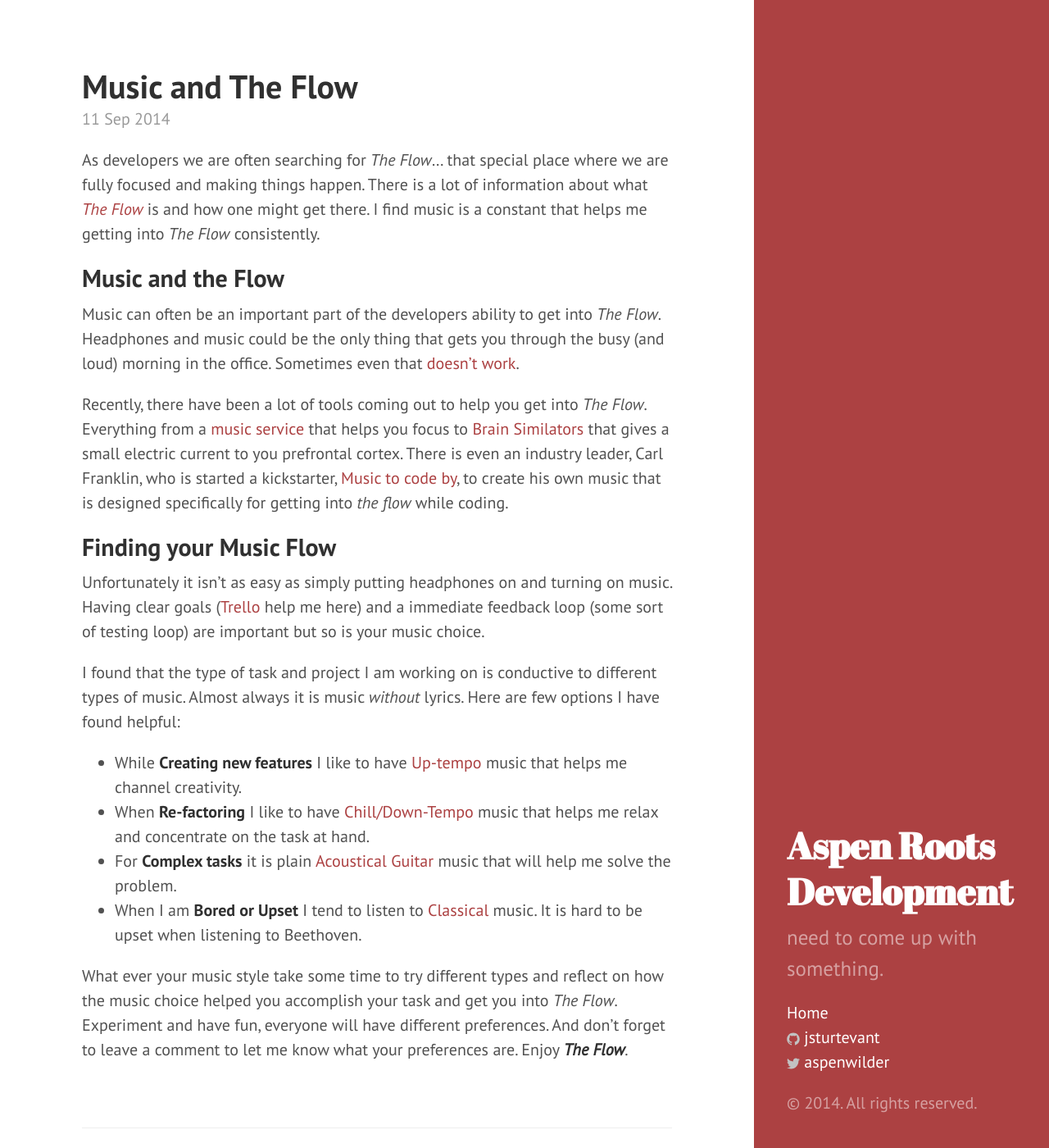
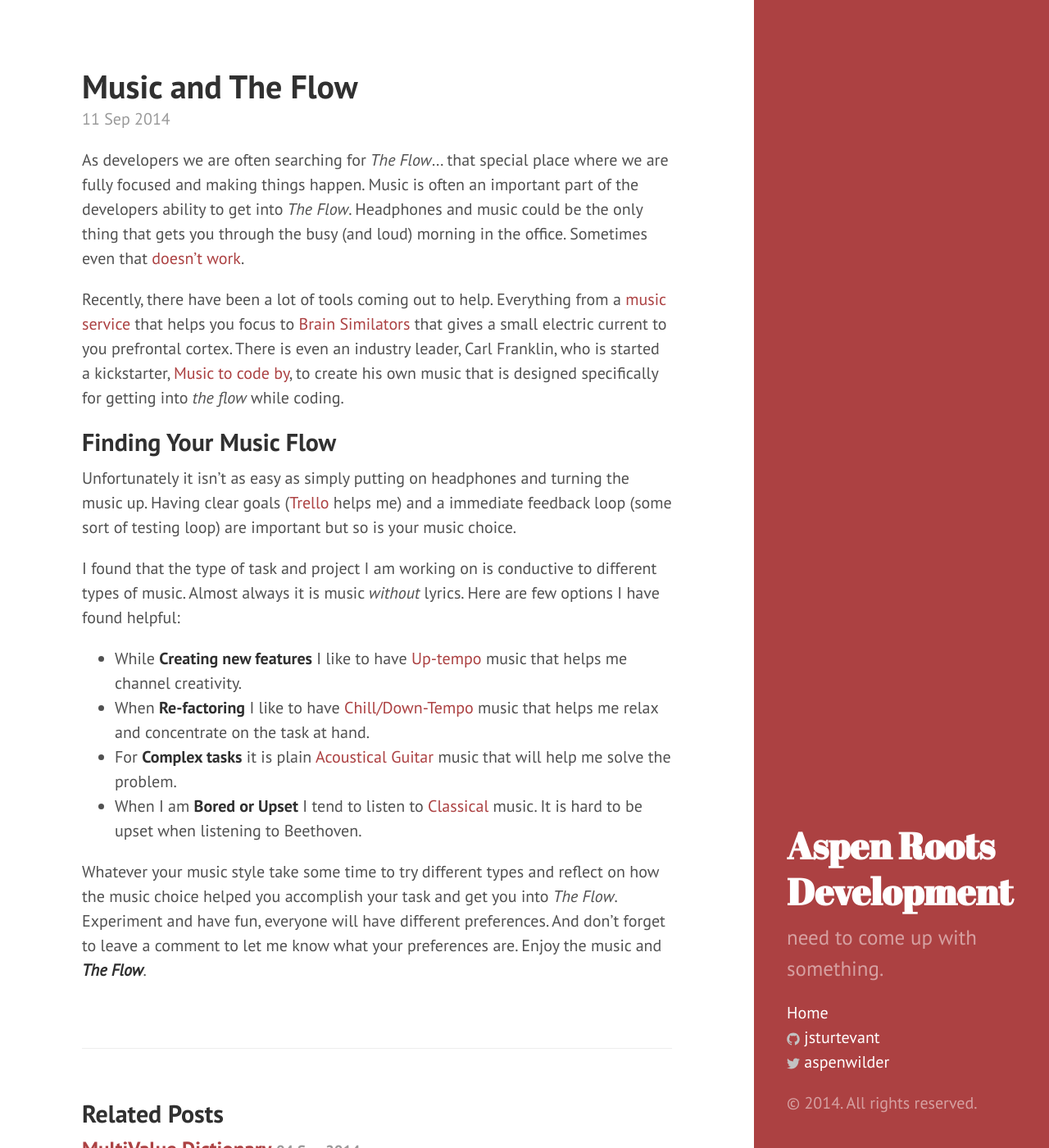
Before and after one commit to jsturtevant/jsturtevant.github.io, a Jekyll site: the page built from _posts/2014-09-11-Music-and-The-Flow.markdown, in a window 1280 px wide and 1400 px high. Shown: the whole window at 82% size. Built offline with Jekyll 4.4.1, drawn with Linux system fonts in a browser that asks for light colours; Markdown is read by kramdown in place of the engine named in the settings.

Commit message:
final draft

```diff
--- a/_posts/2014-09-11-Music-and-The-Flow.markdown
+++ b/_posts/2014-09-11-Music-and-The-Flow.markdown
@@ -5,15 +5,12 @@ date:   2014-09-11
 categories: fun
 ---
 
-As developers we are often searching for *The Flow*... that special place where we are fully focused and making things happen.  There is a lot of information about what [*The Flow*](http://en.wikipedia.org/wiki/Flow_(psychology)) is and how one might get there.  I find music is a constant that helps me getting into *The Flow* consistently.
+As developers we are often searching for *The Flow*... that special place where we are fully focused and making things happen.  Music is often an important part of the developers ability to get into *The Flow*.  Headphones and music could be the only thing that gets you through the busy (and loud) morning in the office.  Sometimes even that [doesn't work](posts/Coding-with-music/).
 
-## Music and the Flow
-Music can often be an important part of the developers ability to get into *The Flow*.  Headphones and music could be the only thing that gets you through the busy (and loud) morning in the office.  Sometimes even that [doesn't work](posts/Coding-with-music/).
+Recently, there have been a lot of tools coming out to help. Everything from a [music service](https://www.focusatwill.com/) that helps you focus to [Brain Similators](http://www.foc.us/) that gives a small electric current to you prefrontal cortex.  There is even an industry leader, Carl Franklin, who is started a kickstarter, [Music to code by](https://www.kickstarter.com/projects/311638984/music-to-code-by), to create his own music that is designed specifically for getting into *the flow* while coding.
 
-Recently, there have been a lot of tools coming out to help you get into *The Flow*. Everything from a [music service](https://www.focusatwill.com/) that helps you focus to [Brain Similators](http://www.foc.us/) that gives a small electric current to you prefrontal cortex.  There is even an industry leader, Carl Franklin, who is started a kickstarter, [Music to code by](https://www.kickstarter.com/projects/311638984/music-to-code-by), to create his own music that is designed specifically for getting into *the flow* while coding.
-
-## Finding your Music Flow
-Unfortunately it isn't as easy as simply putting headphones on and turning on music.  Having clear goals ([Trello](https://trello.com/) help me here)  and a immediate feedback loop (some sort of testing loop) are important but so is your music choice.
+## Finding Your Music Flow
+Unfortunately it isn't as easy as simply putting on headphones and turning the music up.  Having clear goals ([Trello](https://trello.com/) helps me)  and a immediate feedback loop (some sort of testing loop) are important but so is your music choice.
 
 I found that the type of task and project I am working on is conductive to different types of music.  Almost always it is music *without* lyrics.  Here are few options I have found helpful:
 
@@ -22,4 +19,4 @@ I found that the type of task and project I am working on is conductive to diffe
 - For **Complex tasks** it is plain [Acoustical Guitar](http://en.wikipedia.org/wiki/Acoustic_guitar) music that will help me solve the problem.
 - When I am **Bored or Upset** I tend to listen to [Classical](http://en.wikipedia.org/wiki/Classical_music) music.  It is hard to be upset when listening to Beethoven.
 
-What ever your music style take some time to try different types and reflect on how the music choice helped you accomplish your task and get you into *The Flow*.  Experiment and have fun, everyone will have different preferences. And don't forget to leave a comment to let me know what your preferences are.  Enjoy ***The Flow***.
+Whatever your music style take some time to try different types and reflect on how the music choice helped you accomplish your task and get you into *The Flow*.  Experiment and have fun, everyone will have different preferences. And don't forget to leave a comment to let me know what your preferences are.  Enjoy the music and ***The Flow***.
```
